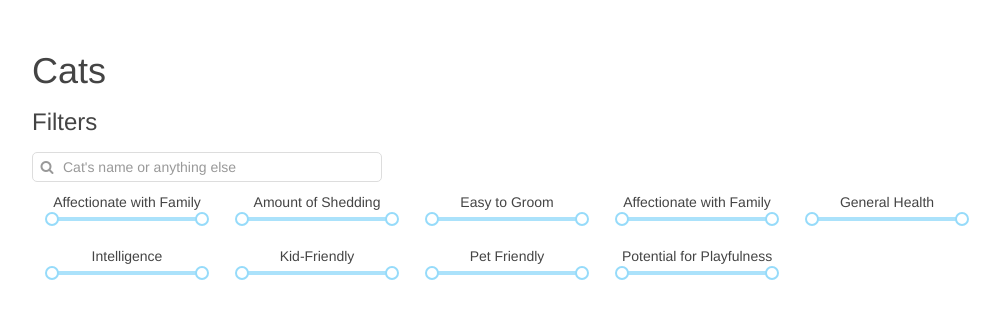
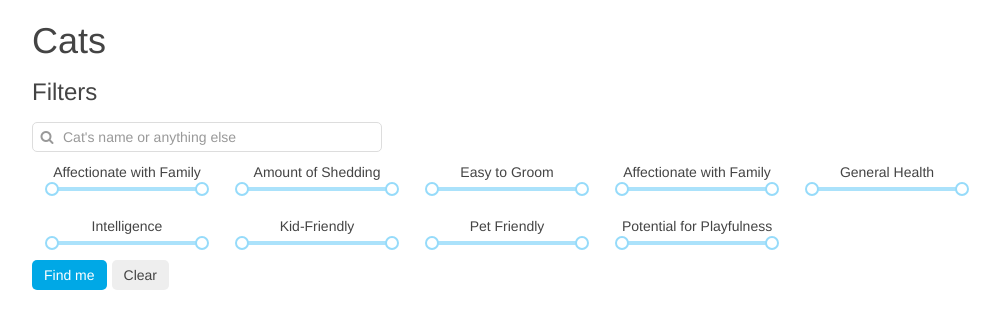
Before and after one commit to moevm/nosql2h21-cats-memecached, a React (Create React App) app in the folder frontend/: page / in a window 1280 px wide. Shown: the top 328 px of the page, without its empty margins (108-1108 px from the left). Built offline with nearby package versions, Linux system fonts and the light colour scheme.

Commit message:
connect filters ui to manager

```diff
--- a/frontend/src/App.jsx
+++ /dev/null
@@ -1,30 +0,0 @@
-import './App.css';
-import './uikit.min.css';
-import 'rc-slider/assets/index.css';
-import './App.css';
-import {
-  BrowserRouter as Router,
-  Switch,
-  Route
-} from "react-router-dom";
-import NoMatchPage from "./404/NoMatchPage";
-import SearchPage from "./search/SearchPage";
-
-function App() {
-  return (
-    <div className="limited-container">
-      <Router>
-        <Switch>
-          <Route exact path="/">
-            <SearchPage/>
-          </Route>
-          <Route path="*">
-            <NoMatchPage />
-          </Route>
-        </Switch>
-      </Router>
-    </div>
-  );
-}
-
-export default App;
--- /dev/null
+++ b/frontend/src/app/App.jsx
@@ -0,0 +1,26 @@
+import '../uikit.min.css';
+import 'rc-slider/assets/index.css';
+import {
+  BrowserRouter as Router,
+  Switch,
+  Route
+} from "react-router-dom";
+import NoMatchPage from "../404/NoMatchPage";
+import SearchPage from "../search/SearchPage";
+
+function App() {
+  return (
+    <Router>
+      <Switch>
+        <Route exact path="/">
+          <SearchPage/>
+        </Route>
+        <Route path="*">
+          <NoMatchPage />
+        </Route>
+      </Switch>
+    </Router>
+  );
+}
+
+export default App;
--- a/frontend/src/App.css
+++ b/frontend/src/app/PageRoot.css
@@ -1,4 +1,5 @@
 .limited-container {
     max-width: 1000px;
     margin: auto;
+    padding: 20px 40px;
 }
--- /dev/null
+++ b/frontend/src/app/PageRoot.jsx
@@ -0,0 +1,7 @@
+import './PageRoot.css';
+
+export default function PageRoot(props) {
+  return <div className="limited-container">
+    {props.children}
+  </div>;
+}
--- a/frontend/src/filters/Filters.jsx
+++ b/frontend/src/filters/Filters.jsx
@@ -1,28 +1,63 @@
 import {Component} from "react";
-import Config from "./filters-config.json";
 import LabeledSliderFilter from "./LabeledSliderFilter";
 import SearchField from "./SearchField";
+import filtersManager from './manager';
 
 class Filters extends Component {
+  constructor(props) {
+    super(props);
+    this._onFilterChanged = () => {
+      this.forceUpdate();
+    };
+  }
+
+  componentDidMount() {
+    filtersManager.searchFilter.addListener(this._onFilterChanged);
+    filtersManager.rangeFilters.forEach(filter => filter.addListener(this._onFilterChanged));
+  }
+
+  componentWillUnmount() {
+    filtersManager.searchFilter.removeListener(this._onFilterChanged);
+    filtersManager.rangeFilters.forEach(filter => filter.removeListener(this._onFilterChanged));
+  }
+
   render() {
     let filters = [];
-    for (let filter of Config.filters) {
+    for (let filter of filtersManager.rangeFilters) {
       filters.push(<div>
-        <LabeledSliderFilter key={filter.id}
-                             label={filter.localized}
-                             min={filter.min}
-                             max={filter.max}/>
+        <LabeledSliderFilter
+          key={filter.id}
+          label={filter.localized}
+          min={filter.min}
+          max={filter.max}
+          value={filter.value}
+          onChange={(value) => this._onFilterChange(filter, value)}/>
       </div>);
     }
     return <div>
       <h2 className="uk-margin-top">Filters</h2>
       <div className="uk-form">
-        <SearchField/>
+        <SearchField value={filtersManager.searchFilter.value}
+                     onChange={(e) => this._onSearchChange(filtersManager.searchFilter, e.target.value)}/>
       </div>
       <div className="uk-flex uk-flex-wrap">
         {filters}
       </div>
+      <div>
+        <button className="uk-button uk-border-rounded uk-button-primary uk-margin-small-right"
+                onClick={() => console.log("I wasn't found")}>Find me
+        </button>
+        <button className="uk-button uk-border-rounded" onClick={() => filtersManager.resetFilters()}>Clear</button>
+      </div>
     </div>;
+  }
+
+  _onSearchChange(filter, newValue) {
+    filter.value = newValue;
+  }
+
+  _onFilterChange(filter, newValue) {
+    filter.value = newValue;
   }
 }
 
--- a/frontend/src/filters/LabeledSliderFilter.jsx
+++ b/frontend/src/filters/LabeledSliderFilter.jsx
@@ -4,14 +4,14 @@ import './LabeledSliderFilter.css';
 const Range = createSliderWithTooltip(Slider.Range);
 
 export default function LabeledSliderFilter(props) {
-  console.log(props);
   return <div className=" labeled-slider-wrapper uk-text-center uk-display-inline-block">
     <label>
       {props.label}
       <Range min={props.min}
              max={props.max}
-             defaultValue={[props.min, props.max]}
-             className="slider"/>
+             value={props.value}
+             className="slider"
+             onChange={props.onChange}/>
     </label>
   </div>;
 }
--- a/frontend/src/filters/SearchField.jsx
+++ b/frontend/src/filters/SearchField.jsx
@@ -3,6 +3,10 @@ import './SearchField.css';
 export default function SearchField(props) {
   return <div className="uk-form-icon">
     <i className="uk-icon-search"/>
-    <input type="text" placeholder="Cat's name or anything else" className="search-input"/>
+    <input type="text"
+           value={props.value}
+           placeholder="Cat's name or anything else"
+           className="search-input"
+           onChange={props.onChange}/>
   </div>
 }
--- a/frontend/src/index.js
+++ b/frontend/src/index.js
@@ -1,6 +1,6 @@
 import React from 'react';
 import ReactDOM from 'react-dom';
-import App from './App';
+import App from './app/App';
 import reportWebVitals from './reportWebVitals';
 
 ReactDOM.render(
--- a/frontend/src/search/SearchPage.jsx
+++ b/frontend/src/search/SearchPage.jsx
@@ -1,12 +1,13 @@
 import React from "react";
 import Filters from "../filters/Filters";
+import PageRoot from "../app/PageRoot";
 
 class SearchPage extends React.Component{
   render() {
-    return <div>
-      <h1 className="uk-margin-large-top">Cats</h1>
+    return <PageRoot>
+      <h1>Cats</h1>
       <Filters/>
-    </div>;
+    </PageRoot>;
   }
 }
 
```
